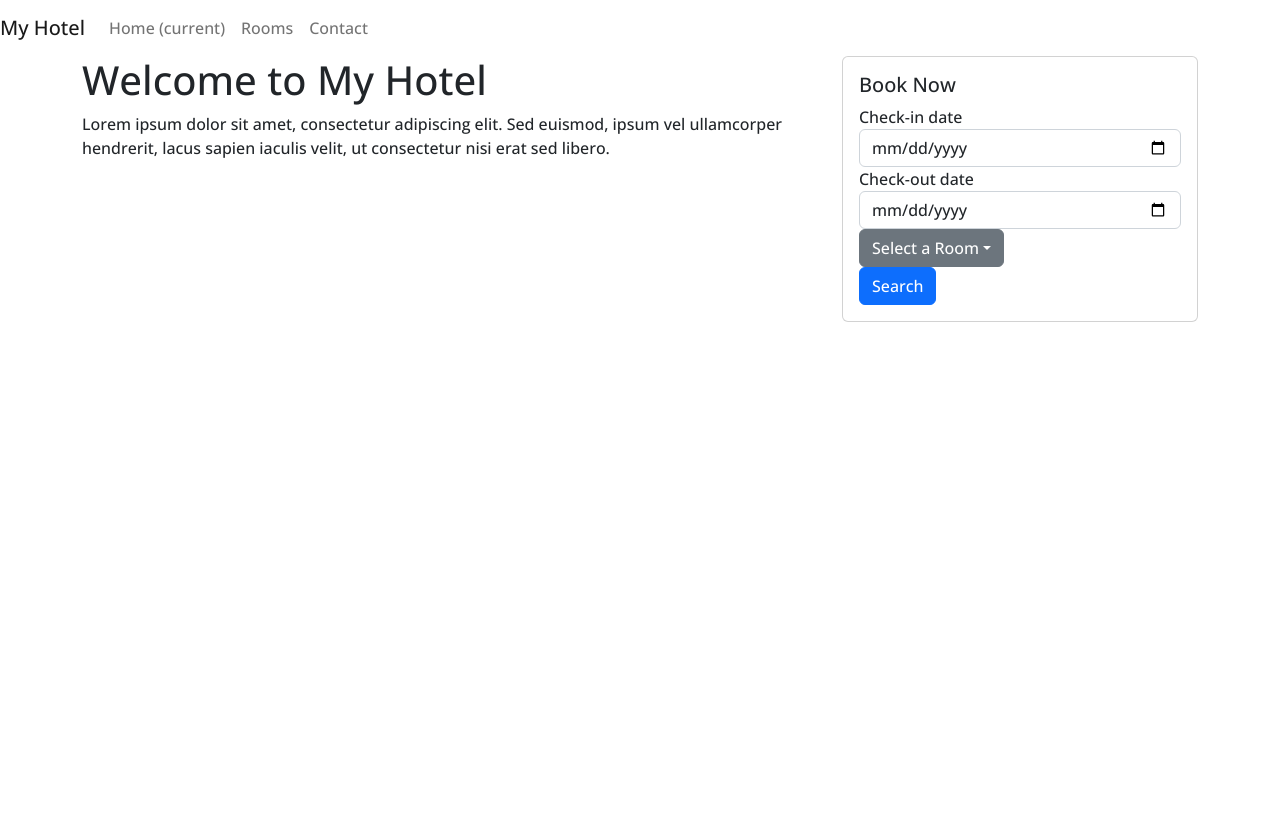
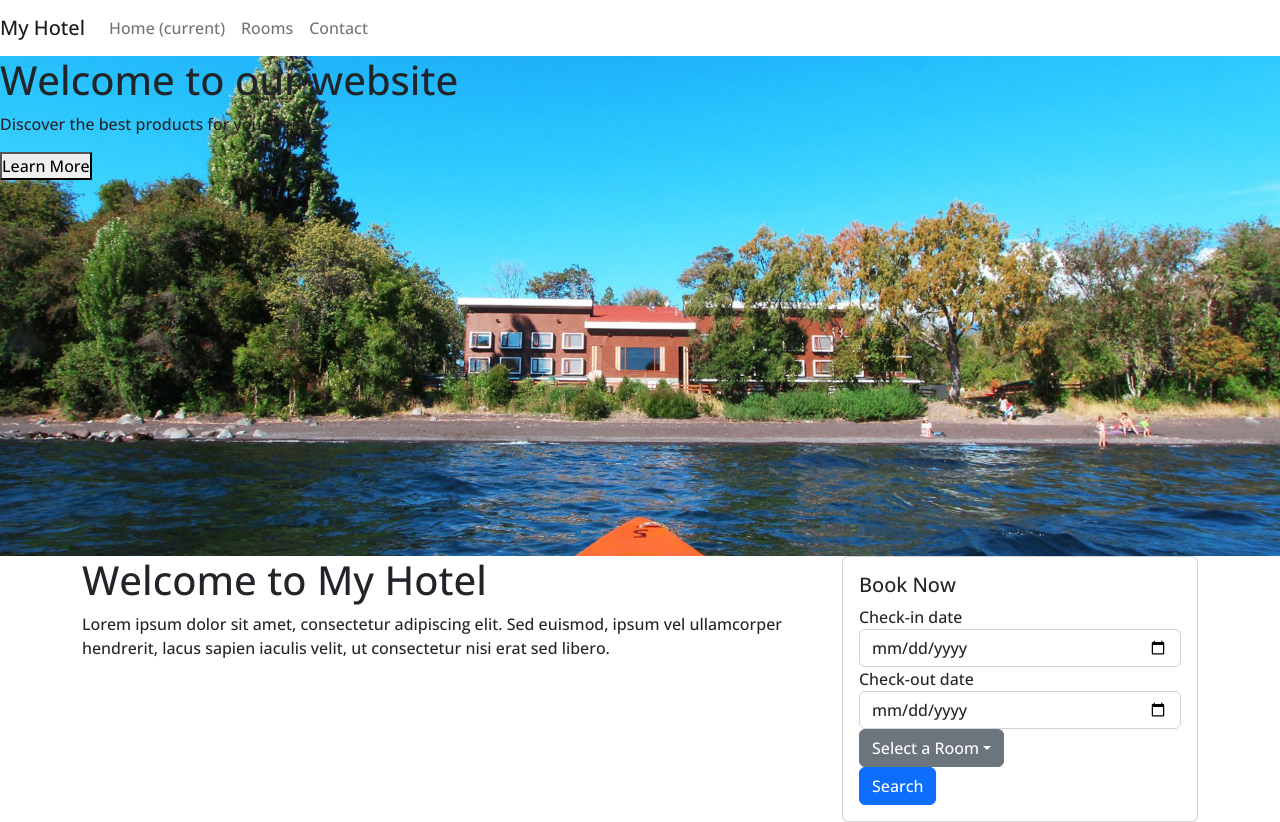
Before and after one commit to rquinterosv/V2_Lodge, a React (Create React App) app: page / in a window 1280 px wide. Before the commit the page ends 800 px from the top, so only its background shows below. Built offline with nearby package versions, Linux system fonts and the light colour scheme.

Commit message:
Hero-adding backgorund image and letters

```diff
--- a/src/App.css
+++ b/src/App.css
@@ -17,3 +17,14 @@ Fonts: Open Sans 300;500;800
  padding: 0;
  font-family: 'Open Sans', sans-serif;
 }
+
+/* Hero Section */
+
+/* CSS */
+.hero-section {
+  background-image: url('./img/hero.jpg');
+  background-size: cover;
+  background-position: center;
+  background-repeat: no-repeat;
+  height: 500px;
+}
--- /dev/null
+++ b/src/components/HeroSection.js
@@ -0,0 +1,16 @@
+import React from 'react';
+import '../App.css';
+
+function HeroSection() {
+  return (
+    <div className="hero-section">
+      <div className="hero-text">
+        <h1>Welcome to our website</h1>
+        <p>Discover the best products for your needs</p>
+        <button>Learn More</button>
+      </div>
+    </div>
+  );
+}
+
+export default HeroSection;
--- a/src/components/Home.js
+++ b/src/components/Home.js
@@ -3,13 +3,16 @@ import 'bootstrap/dist/css/bootstrap.min.css';
 import 'bootstrap/dist/js/bootstrap.js';
 import Navbar from '../components/Navbar';
 import BookCard from '../components/BookCard';
+import HeroSection from './HeroSection';
 
 
 
 function LandingPage() {
   return (
     <div className="bg-gray-100 h-screen">
-      <Navbar />
+        <Navbar />
+        <HeroSection />
+
       <div className="container">
         <div className="row">
           <div className="col-md-8">
```
Also changed, not shown: src/img/hero.jpg (added).
